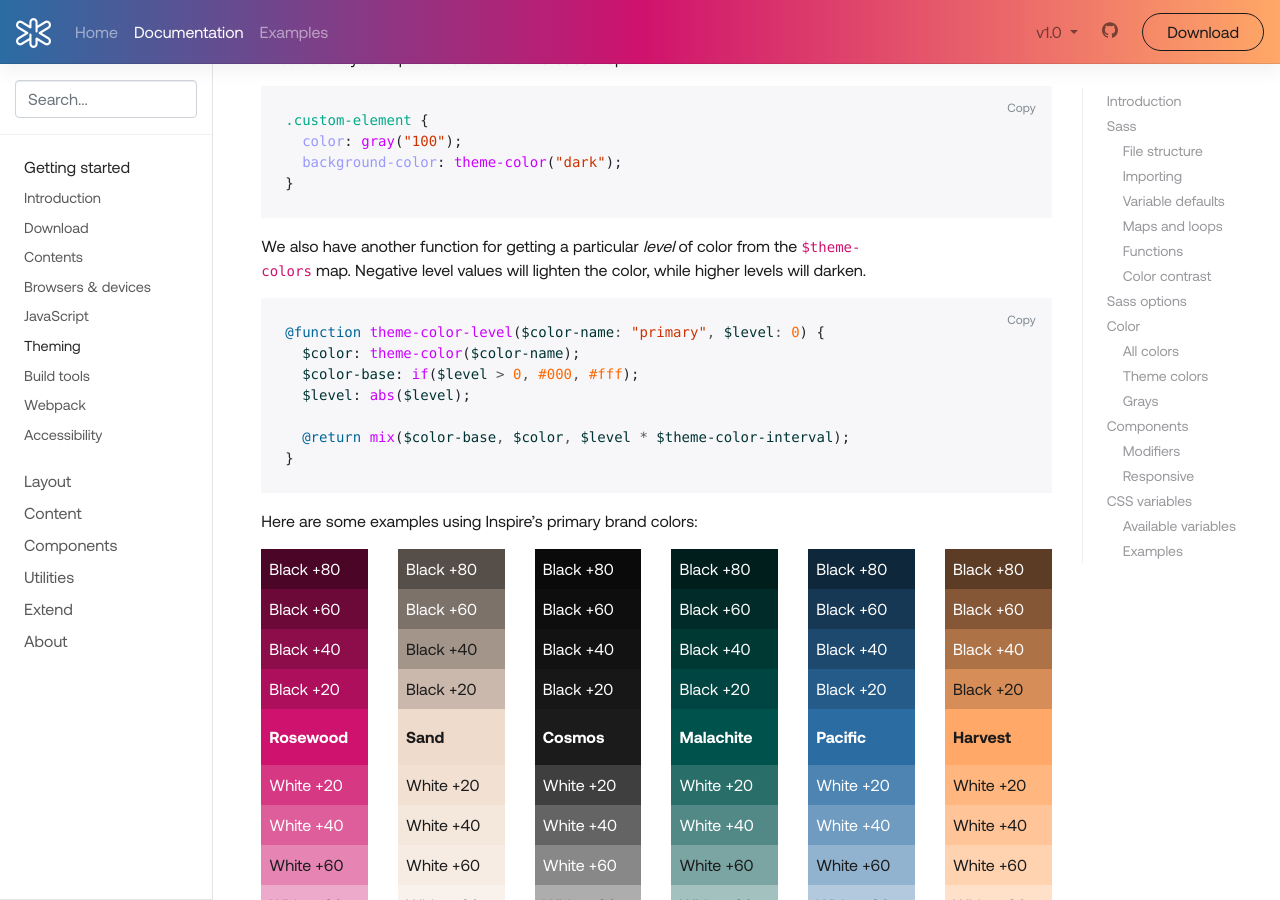
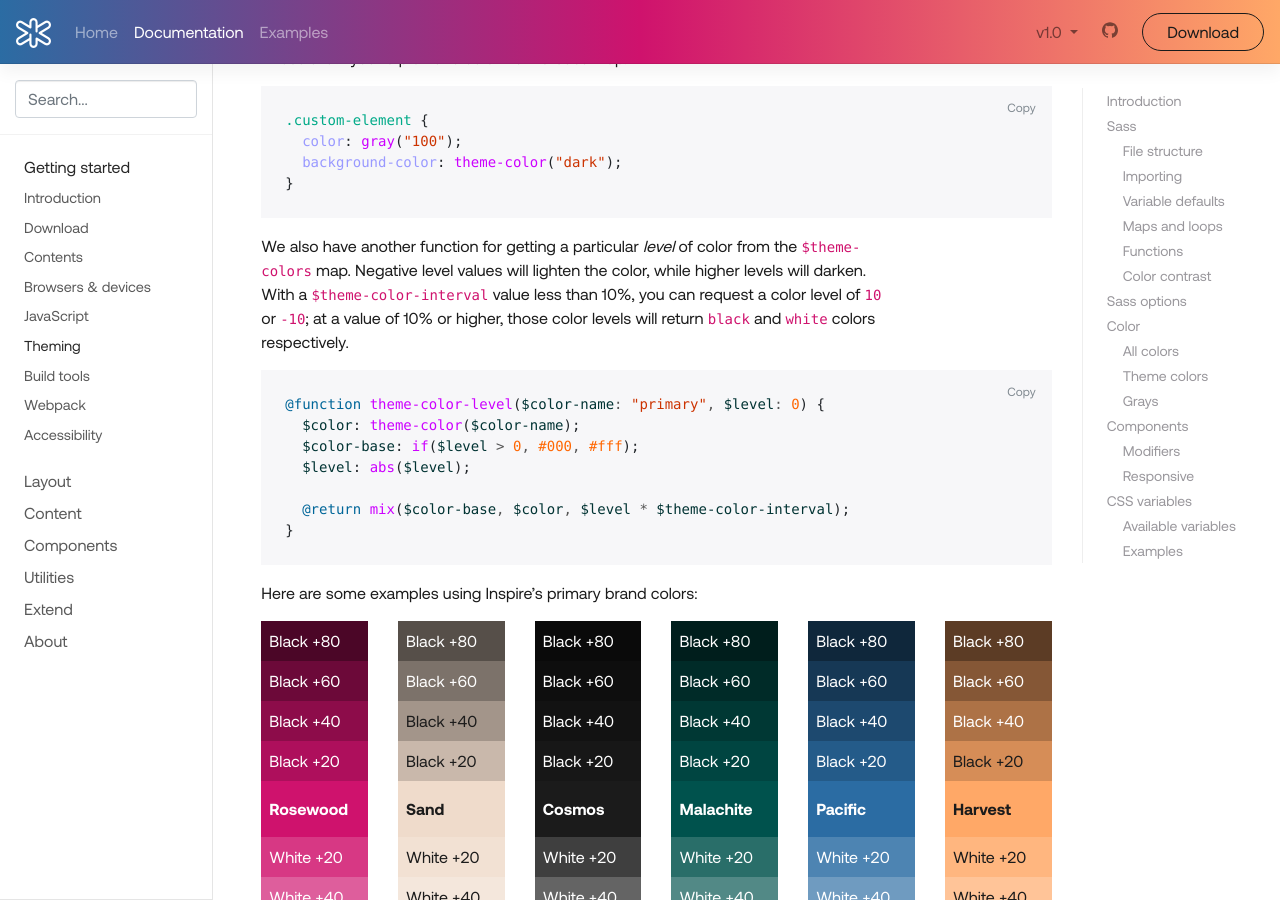
Before and after one commit to arielkirkwood/melodic-web, a Jekyll site: the page built from docs/1.0/getting-started/theming.md, in a window 1280 px wide and 900 px high, scrolled down 3984 px. Built offline with Jekyll 4.4.1, drawn with Linux system fonts in a browser that asks for light colours; nearby versions of some CDN libraries; comment, search, counter and statistics services are not loaded; the table of contents is made by our own code.

Commit message:
Got color jump math right!

```diff
--- a/docs/1.0/getting-started/theming.md
+++ b/docs/1.0/getting-started/theming.md
@@ -157,7 +157,7 @@
 }
 {% endhighlight %}
 
-We also have another function for getting a particular _level_ of color from the `$theme-colors` map. Negative level values will lighten the color, while higher levels will darken.
+We also have another function for getting a particular _level_ of color from the `$theme-colors` map. Negative level values will lighten the color, while higher levels will darken. With a `$theme-color-interval` value less than 10%, you can request a color level of `10` or `-10`; at a value of 10% or higher, those color levels will return `black` and `white` colors respectively.
 
 {% highlight scss %}
 @function theme-color-level($color-name: "primary", $level: 0) {
--- a/scss/_variables.scss
+++ b/scss/_variables.scss
@@ -112,7 +112,7 @@
 // stylelint-enable
 
 // Set a specific jump point for requesting color jumps
-$theme-color-interval:      8% !default;
+$theme-color-interval:     10% !default;
 
 // The yiq lightness value that determines when the lightness of color changes from "dark" to "light". Acceptable values are between 0 and 255.
 $yiq-contrasted-threshold: 150 !default;
@@ -801,8 +801,8 @@
 $alert-link-font-weight:            $font-weight-bold !default;
 $alert-border-width:                $border-width !default;
 
-$alert-bg-level:                    -10 !default;
-$alert-border-level:                -9 !default;
+$alert-bg-level:                    -9 !default;
+$alert-border-level:                -8 !default;
 $alert-color-level:                 6 !default;
 
 
```
